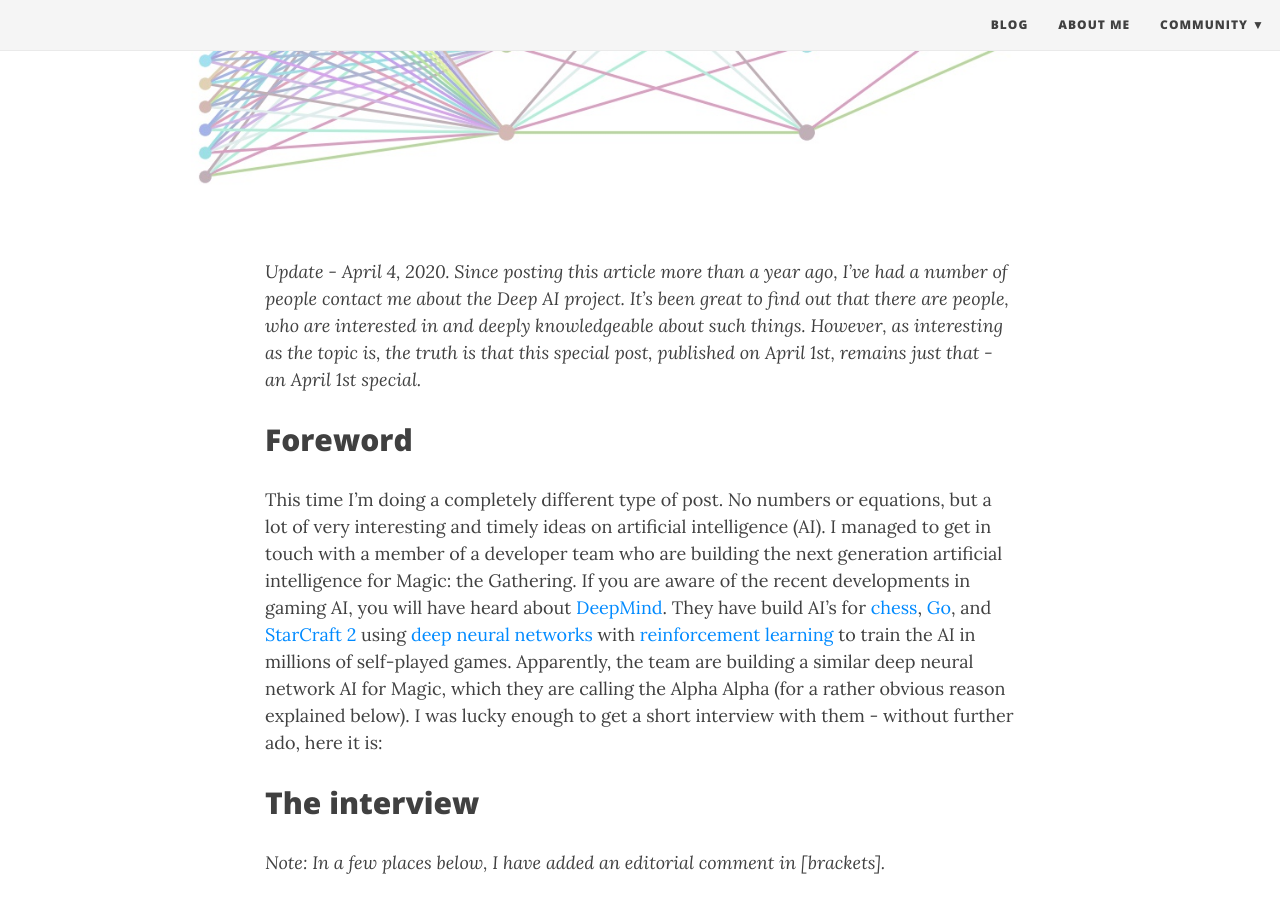
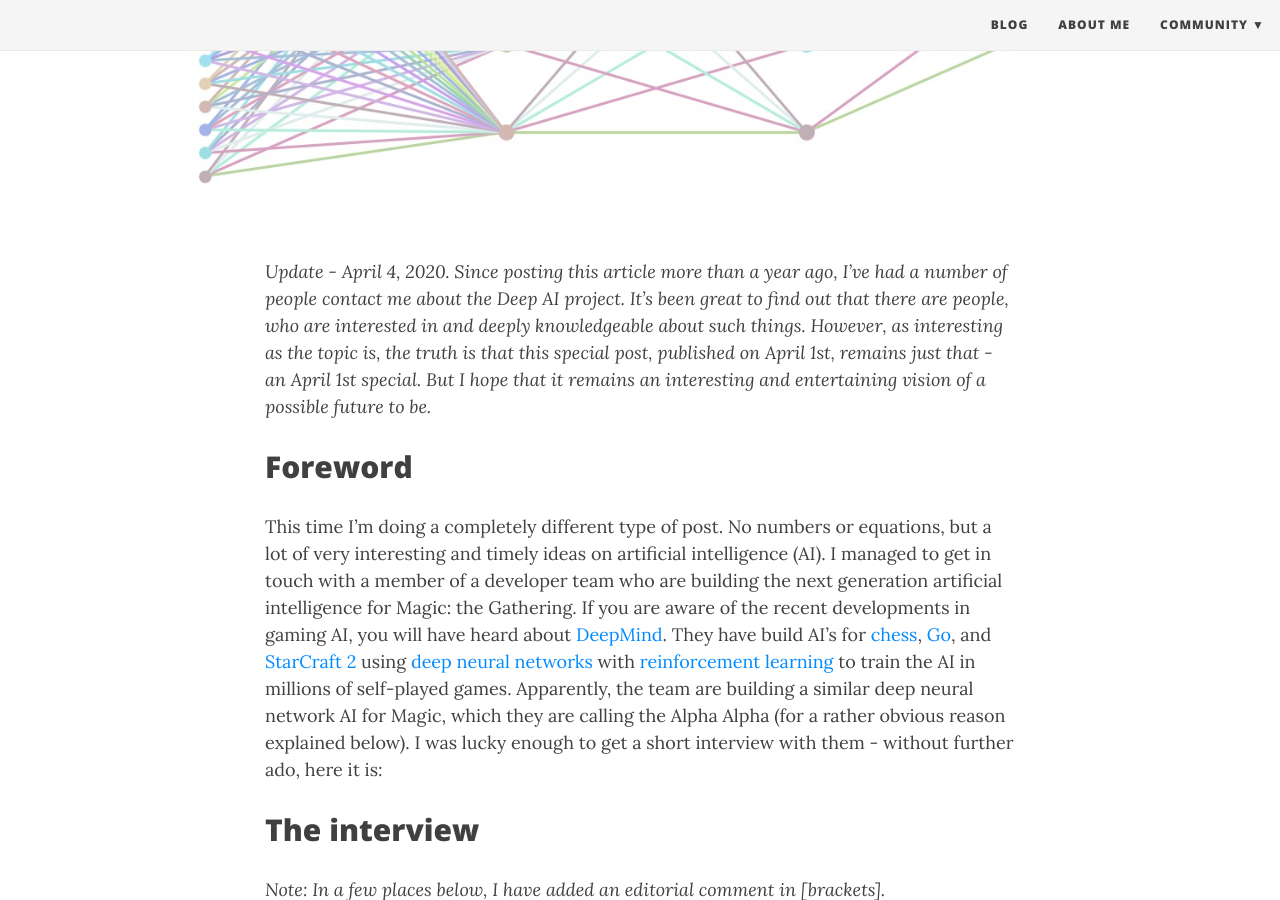
Before and after one commit to tmikonen/quantitatively, a Jekyll site: the page built from _posts/2019-04-01-deep-ai.md, in a window 1280 px wide and 900 px high, scrolled down 368 px. Built offline with Jekyll 4.4.1, drawn with Linux system fonts in a browser that asks for light colours; nearby versions of some CDN libraries.

Commit message:
update deep ai post

```diff
--- a/_posts/2019-04-01-deep-ai.md
+++ b/_posts/2019-04-01-deep-ai.md
@@ -8,7 +8,7 @@ tags: [MTG, Alpha, Alpha Alpha, Artificial Intelligence, Deep Neural Networks]
 #usemathjax: true
 ---
 
-*Update - April 4, 2020. Since posting this article more than a year ago, I've had a number of people contact me about the Deep AI project. It's been great to find out that there are people, who are interested in and deeply knowledgeable about such things. However, as interesting as the topic is, the truth is that this special post, published on April 1st, remains just that - an April 1st special.*
+*Update - April 4, 2020. Since posting this article more than a year ago, I've had a number of people contact me about the Deep AI project. It's been great to find out that there are people, who are interested in and deeply knowledgeable about such things. However, as interesting as the topic is, the truth is that this special post, published on April 1st, remains just that - an April 1st special. But I hope that it remains an interesting and entertaining vision of a possible future to be.*
 
 ## Foreword
 
```
